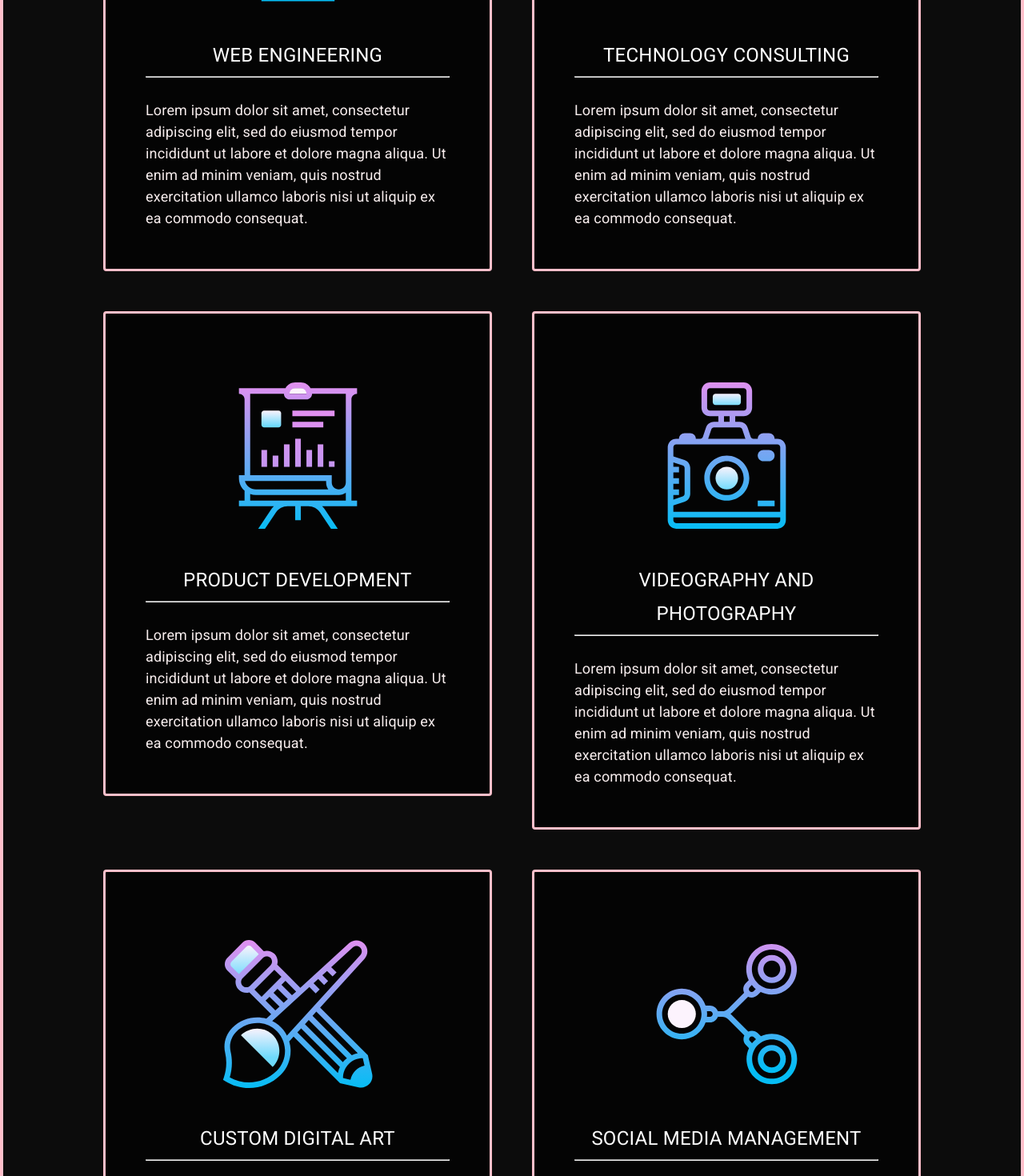
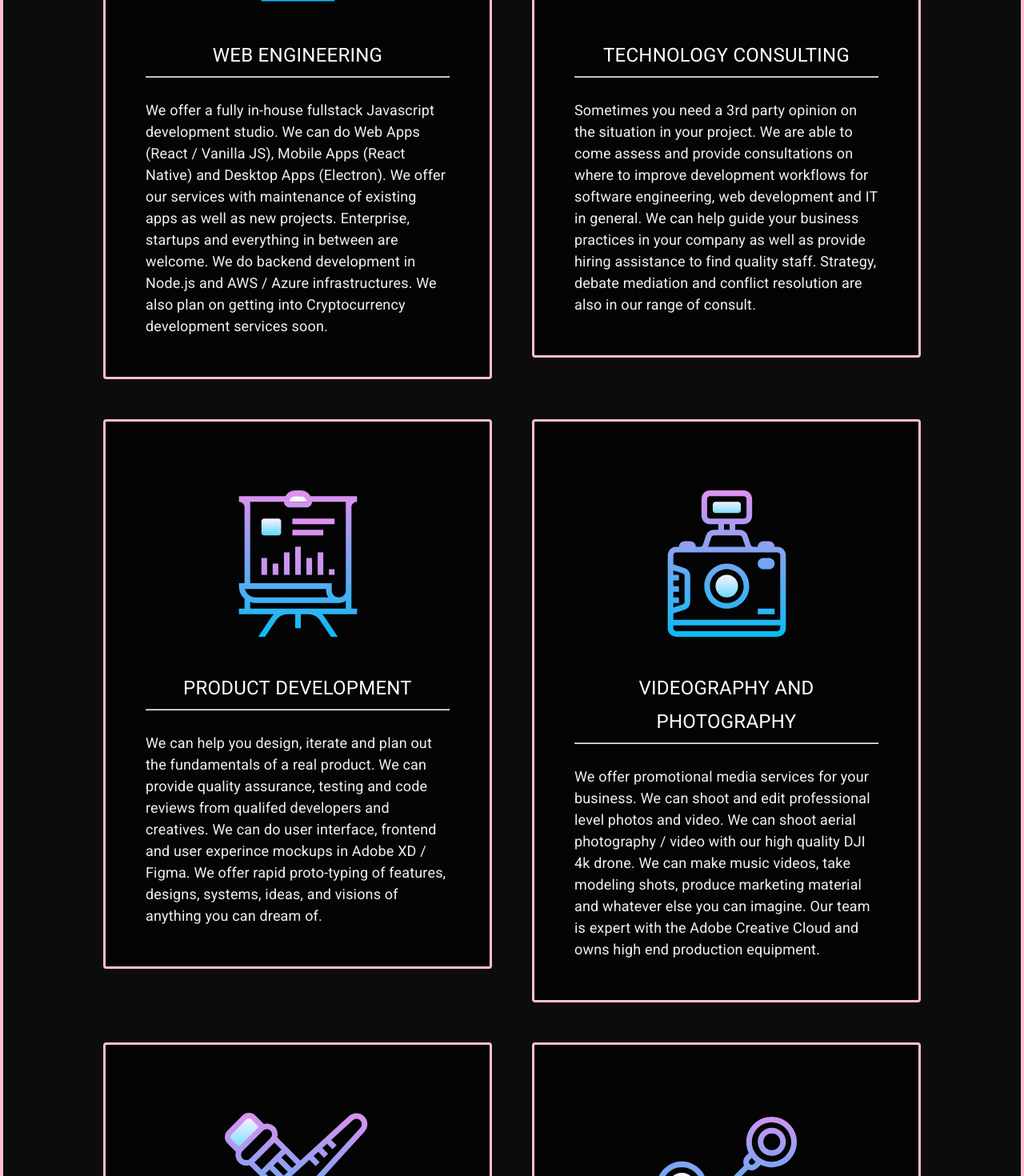
Before and after one commit to the-digital-labs/thedigitallabs.io, a React (Create React App) app: page / in a window 1280 px wide. Shown: the part 1340-2810 px from the top of the page at 80% size. Built offline with nearby package versions, Linux system fonts and the light colour scheme.

Commit message:
add custom description to services cards

```diff
--- a/src/components/Mission.js
+++ b/src/components/Mission.js
@@ -68,7 +68,7 @@ const useStyles = makeStyles((theme) => ({
   },
   signature: {
     width: '70%',
-    margin: 50
+    margin: '50px 50px 0px 50px'
   }
 }));
 
--- a/src/components/Offering.js
+++ b/src/components/Offering.js
@@ -67,7 +67,12 @@ const Offering = (props) => {
             <hr />
             <br />
             <div className={classes.cardInfo}>
-              <Typography className={classes.cardText + ' services-card-text'}>Lorem ipsum dolor sit amet, consectetur adipiscing elit, sed do eiusmod tempor incididunt ut labore et dolore magna aliqua. Ut enim ad minim veniam, quis nostrud exercitation ullamco laboris nisi ut aliquip ex ea commodo consequat.</Typography>
+              <Typography className={classes.cardText + ' services-card-text'}>
+                We offer a fully in-house fullstack Javascript development studio.
+                We can do Web Apps (React / Vanilla JS), Mobile Apps (React Native) and Desktop Apps (Electron).
+                We offer our services with maintenance of existing apps as well as new projects. Enterprise, startups and everything in between are welcome.
+                We do backend development in Node.js and AWS / Azure infrastructures. We also plan on getting into Cryptocurrency development services soon.
+              </Typography>
             </div>
           </Paper>
         </Grid>
@@ -78,7 +83,12 @@ const Offering = (props) => {
             <hr />
             <br />
             <div className={classes.cardInfo}>
-              <Typography className={classes.cardText + ' services-card-text'}>Lorem ipsum dolor sit amet, consectetur adipiscing elit, sed do eiusmod tempor incididunt ut labore et dolore magna aliqua. Ut enim ad minim veniam, quis nostrud exercitation ullamco laboris nisi ut aliquip ex ea commodo consequat.</Typography>
+              <Typography className={classes.cardText + ' services-card-text'}>
+                Sometimes you need a 3rd party opinion on the situation in your project.
+                We are able to come assess and provide consultations on where to improve development workflows for software engineering, web development and IT in general.
+                We can help guide your business practices in your company as well as provide hiring assistance to find quality staff.
+                Strategy, debate mediation and conflict resolution are also in our range of consult.
+              </Typography>
             </div>
           </Paper>
         </Grid>
@@ -89,7 +99,12 @@ const Offering = (props) => {
             <hr />
             <br />
             <div className={classes.cardInfo}>
-              <Typography className={classes.cardText + ' services-card-text'}>Lorem ipsum dolor sit amet, consectetur adipiscing elit, sed do eiusmod tempor incididunt ut labore et dolore magna aliqua. Ut enim ad minim veniam, quis nostrud exercitation ullamco laboris nisi ut aliquip ex ea commodo consequat.</Typography>
+              <Typography className={classes.cardText + ' services-card-text'}>
+                We can help you design, iterate and plan out the fundamentals of a real product.
+                We can provide quality assurance, testing and code reviews from qualifed developers and creatives.
+                We can do user interface, frontend and user experince mockups in Adobe XD / Figma.
+                We offer rapid proto-typing of features, designs, systems, ideas, and visions of anything you can dream of.
+              </Typography>
             </div>
           </Paper>
         </Grid>
@@ -100,7 +115,12 @@ const Offering = (props) => {
             <hr />
             <br />
             <div className={classes.cardInfo}>
-              <Typography className={classes.cardText + ' services-card-text'}>Lorem ipsum dolor sit amet, consectetur adipiscing elit, sed do eiusmod tempor incididunt ut labore et dolore magna aliqua. Ut enim ad minim veniam, quis nostrud exercitation ullamco laboris nisi ut aliquip ex ea commodo consequat.</Typography>
+              <Typography className={classes.cardText + ' services-card-text'}>
+                We offer promotional media services for your business. We can shoot and edit professional level photos and video.
+                We can shoot aerial photography / video with our high quality DJI 4k drone.
+                We can make music videos, take modeling shots, produce marketing material and whatever else you can imagine.
+                Our team is expert with the Adobe Creative Cloud and owns high end production equipment.
+              </Typography>
             </div>
           </Paper>
         </Grid>
@@ -111,7 +131,9 @@ const Offering = (props) => {
             <hr />
             <br />
             <div className={classes.cardInfo}>
-              <Typography className={classes.cardText + ' services-card-text'}>Lorem ipsum dolor sit amet, consectetur adipiscing elit, sed do eiusmod tempor incididunt ut labore et dolore magna aliqua. Ut enim ad minim veniam, quis nostrud exercitation ullamco laboris nisi ut aliquip ex ea commodo consequat.</Typography>
+              <Typography className={classes.cardText + ' services-card-text'}>
+
+              </Typography>
             </div>
           </Paper>
         </Grid>
@@ -122,7 +144,9 @@ const Offering = (props) => {
             <hr />
             <br />
             <div className={classes.cardInfo}>
-              <Typography className={classes.cardText + ' services-card-text'}>Lorem ipsum dolor sit amet, consectetur adipiscing elit, sed do eiusmod tempor incididunt ut labore et dolore magna aliqua. Ut enim ad minim veniam, quis nostrud exercitation ullamco laboris nisi ut aliquip ex ea commodo consequat.</Typography>
+              <Typography className={classes.cardText + ' services-card-text'}>
+
+              </Typography>
             </div>
           </Paper>
         </Grid>
```
